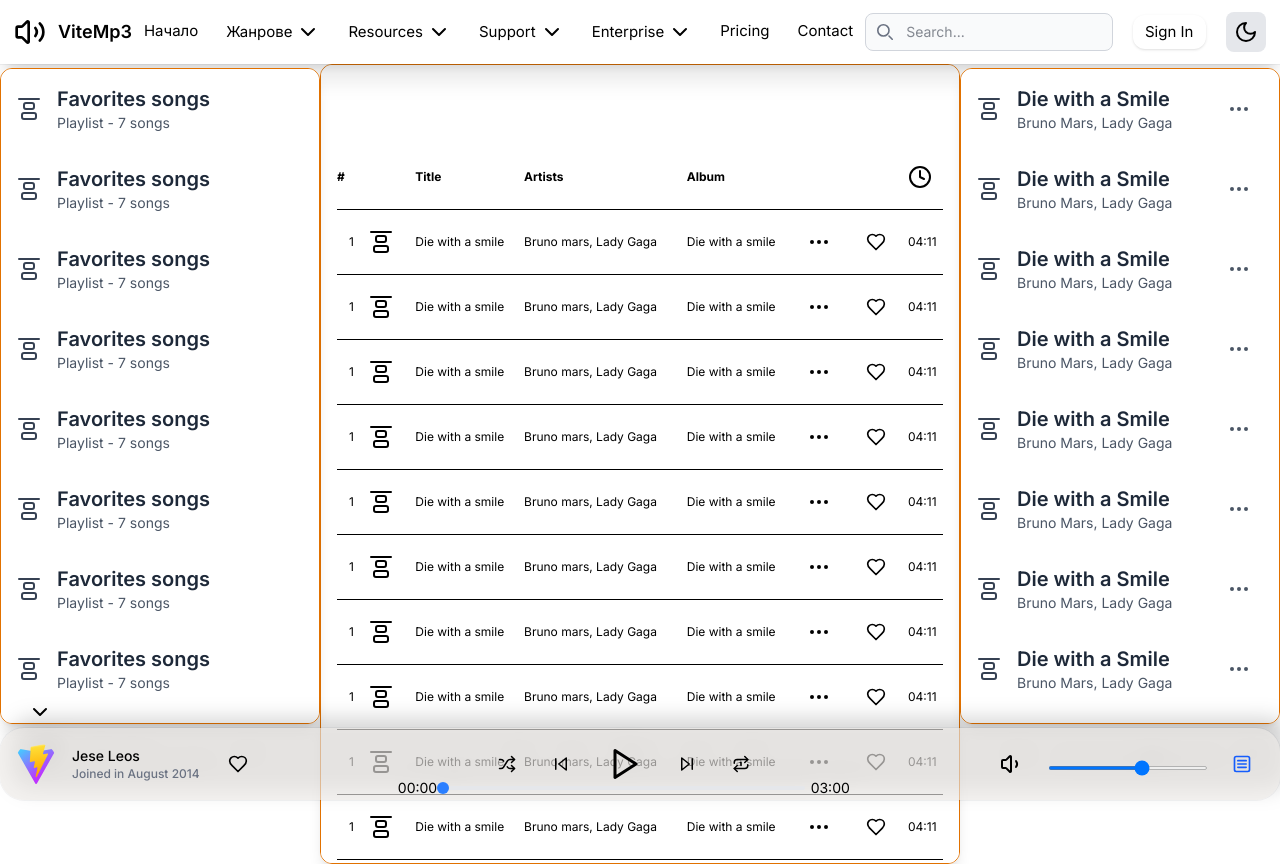
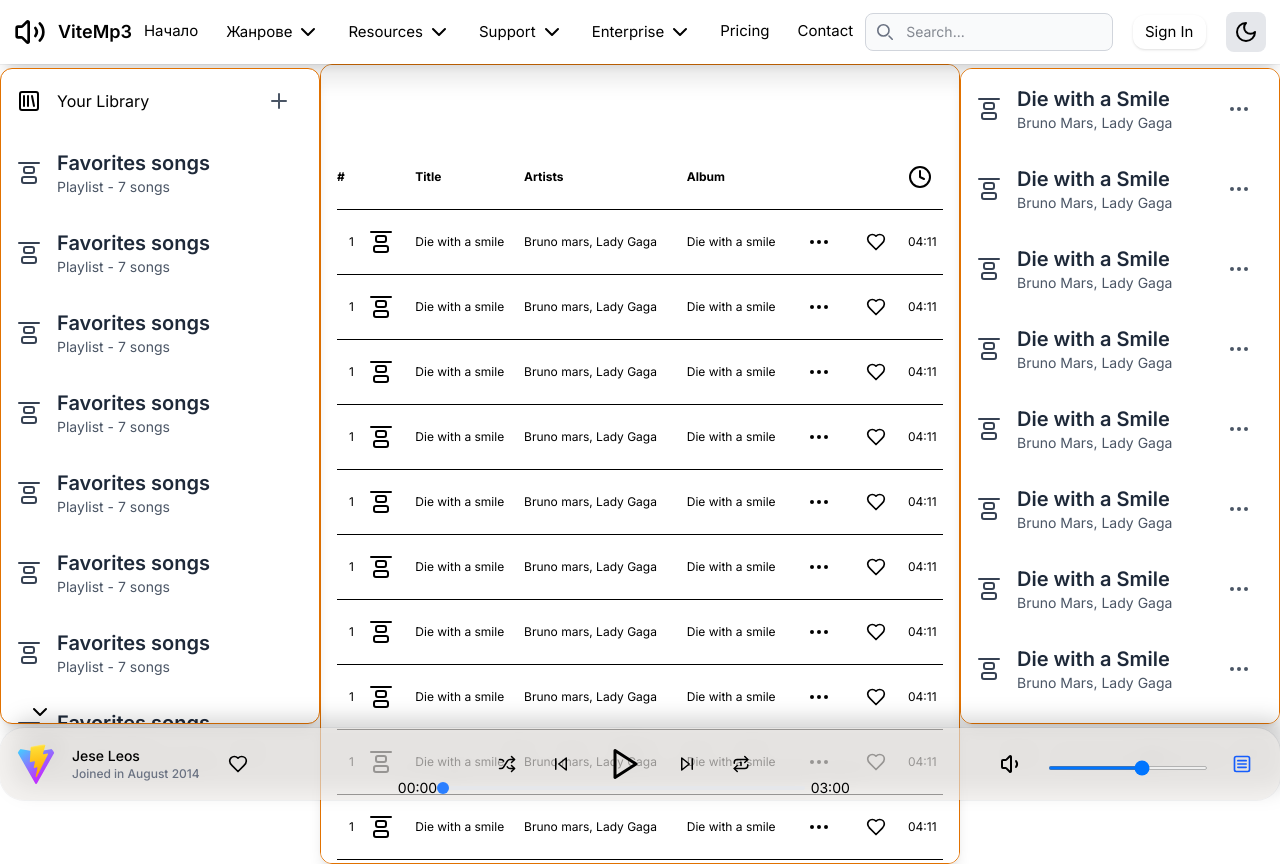
Before and after one commit to MDimidov/ViteMp3, a React (Vite) app: page /login in a window 1280 px wide. Built offline with nearby package versions, Linux system fonts and the light colour scheme.

Commit message:
Update Library

```diff
--- a/src/components/Songs/Library/Library.jsx
+++ b/src/components/Songs/Library/Library.jsx
@@ -1,11 +1,25 @@
-import PlaylistItem from "../Playlist/PlaylistItem";
+import { LibrarySquareIcon, PlusIcon } from "lucide-react";
 import LibraryItem from "./LibraryItem";
+import { btnClass } from "../../../utils/utils";
 
 export default function Library() {
   return (
     <div
-              className={`fixed left-0 bottom-19 w-1/4 bg-white dark:bg-[var(--bg-dark-footer)] rounded-xl shadow-lg border border-amber-600 max-h-[calc(100vh-9rem)] overflow-x-hidden overflow-y-auto scrollable-container  transform transition-transform duration-300`}
+      className={`fixed left-0 bottom-19 w-1/4 bg-white dark:bg-[var(--bg-dark-footer)] rounded-xl shadow-lg border border-amber-600 max-h-[calc(100vh-9rem)] flex flex-col overflow-hidden transform transition-transform duration-300`}
     >
+      {/* Header – винаги видим */}
+      <div className="p-4 flex-none">
+        <div className="flex gap-4 items-center justify-between">
+          <LibrarySquareIcon className="w-6 h-6" />
+          <p className="flex-1">Your Library</p>
+          <button className={`${btnClass} text-gray-600 transition-colors`}>
+            <PlusIcon />
+          </button>
+        </div>
+      </div>
+
+      {/* Scrollable съдържание */}
+      <div className="flex-1 scrollable-container overflow-x-hidden overflow-y-auto transform transition-transform duration-300">
         <LibraryItem />
         <LibraryItem />
         <LibraryItem />
@@ -43,7 +57,7 @@ export default function Library() {
         <LibraryItem />
         <LibraryItem />
         <LibraryItem />
-
       </div>
-    )
+    </div>
+  );
 }
```
Also changed, not shown: src/components/Songs/Playlist/PlaylistItem.jsx (indentation only). Lines whose indentation alone changed are shown as unchanged.
